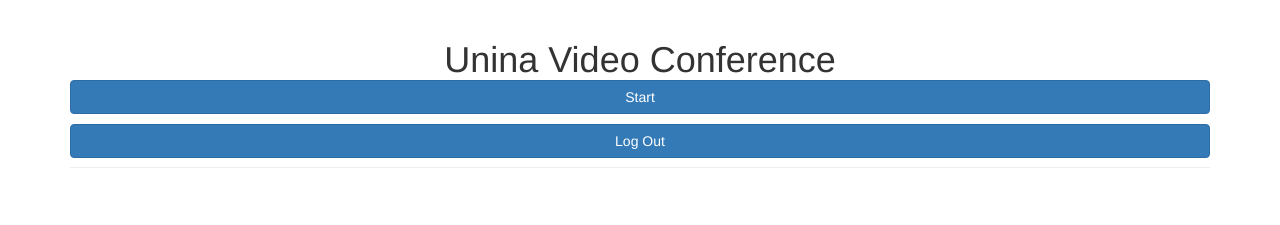
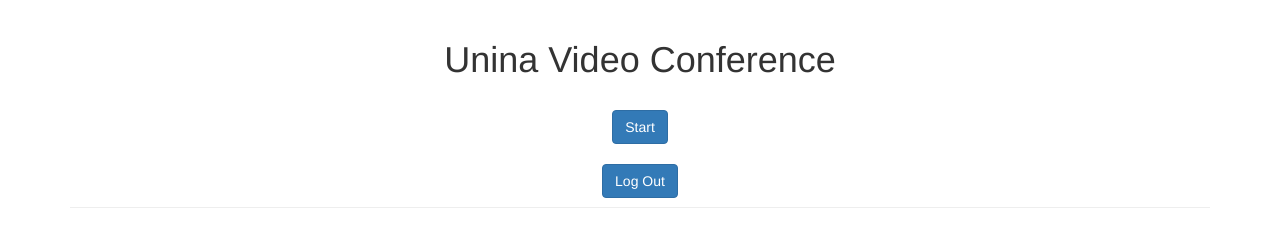
Before and after one commit to Aledangelo/JanusVideoRoom, a website: page client/videoroom.html in a window 1280 px wide. Shown: the top 225 px of the page. Drawn offline with nearby package versions, Linux system fonts and the light colour scheme; some packages are replaced by stand-ins of ours; grey boxes are pictures that could not be loaded; a script that the page names is missing; files whose address does not match are found by name.

Commit message:
Commmmmit

```diff
--- a/client/videoroom.html
+++ b/client/videoroom.html
@@ -71,11 +71,12 @@
 	<div class="row">
 		<div class="col-md-12">
 			<div class="page-header" style="text-align:center;">
-				<h1>Unina Video Conference
-					<button class="btn btn-primary btn-block" autocomplete="off" id="start">Start</button>
-				</h1>
+				<h1>Unina Video Conference</h1>
+				<br>
+				<button class="btn btn-primary" autocomplete="off" id="start">Start</button>
+				<br></br>
 				<form action="/logout" method="get">
-					<input class="btn btn-primary btn-block" type="submit" id="logout-button" value="Log Out" />
+					<input class="btn btn-primary" type="submit" id="logout-button" value="Log Out" />
 				</form>
 			</div>
 			<br>
```
